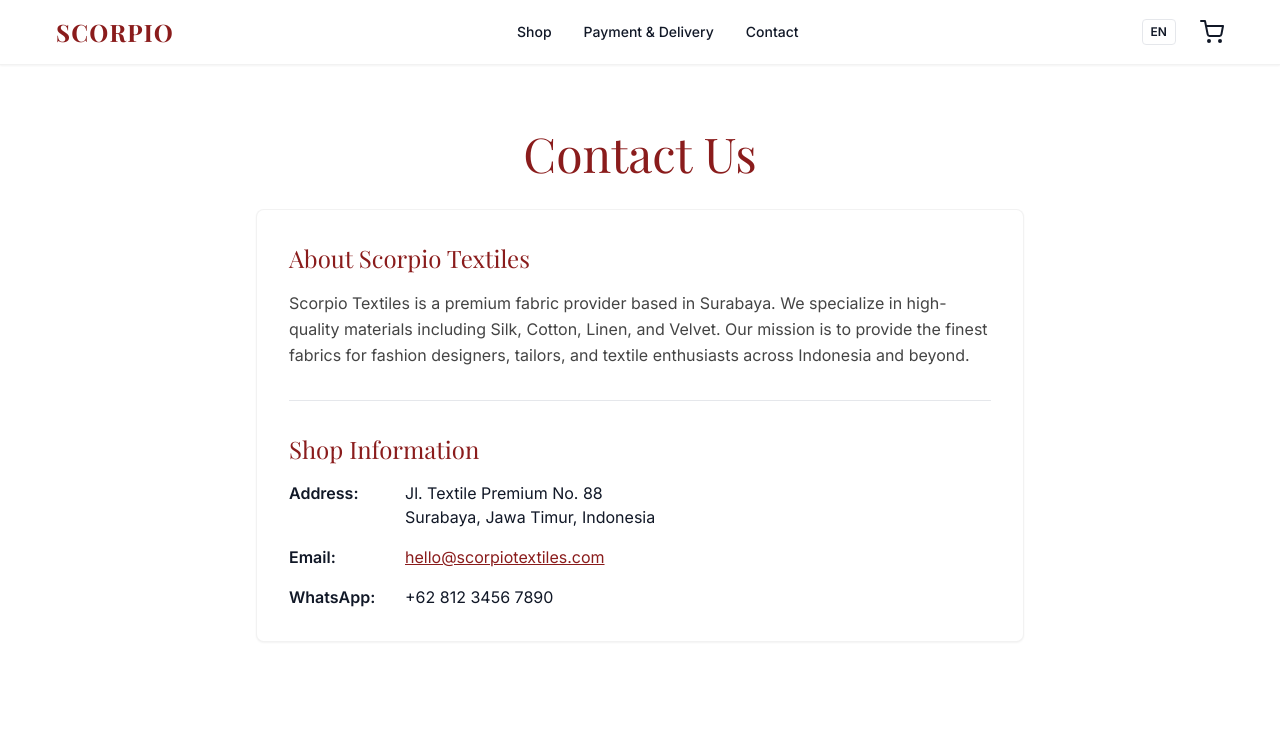
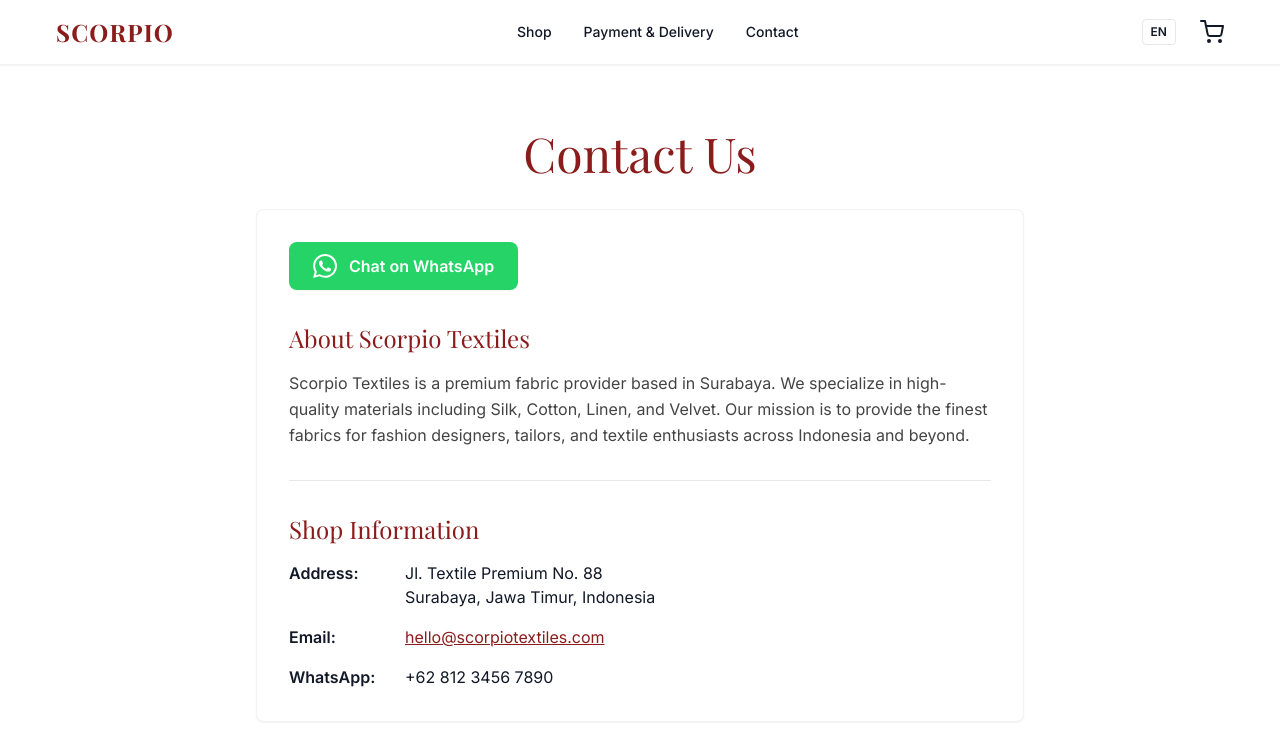
Before and after one commit to AaronDesuu/fabric-web, a Next.js app: page /en/contact in a window 1280 px wide. Shown: the top 754 px of the page. Built offline with nearby package versions, Linux system fonts and the light colour scheme.

Commit message:
feat: added whatsapp

```diff
--- a/app/[locale]/contact/page.js
+++ b/app/[locale]/contact/page.js
@@ -11,6 +11,18 @@
             </h1>
 
             <div className="bg-white p-8 rounded-lg shadow-sm mb-8 border border-black/5">
+                <a
+                    href="https://wa.me/6281234567890"
+                    target="_blank"
+                    rel="noopener noreferrer"
+                    className="flex items-center justify-center gap-3 bg-[#25D366] hover:bg-[#20bd5a] text-white font-bold py-3 px-6 rounded-lg transition-all mb-8 w-full md:w-fit shadow-sm group"
+                >
+                    <svg width="24" height="24" viewBox="0 0 24 24" fill="currentColor" className="group-hover:scale-110 transition-transform">
+                        <path d="M17.472 14.382c-.297-.149-1.758-.867-2.03-.967-.273-.099-.471-.148-.67.15-.197.297-.767.966-.94 1.164-.173.199-.347.223-.644.075-.297-.15-1.255-.463-2.39-1.475-.883-.788-1.48-1.761-1.653-2.059-.173-.297-.018-.458.13-.606.134-.133.298-.347.446-.52.149-.174.198-.298.298-.497.099-.198.05-.371-.025-.52-.075-.149-.669-1.612-.916-2.207-.242-.579-.487-.5-.669-.51-.173-.008-.371-.01-.57-.01-.198 0-.52.074-.792.372-.272.297-1.04 1.016-1.04 2.479 0 1.462 1.065 2.875 1.213 3.074.149.198 2.096 3.2 5.077 4.487.709.306 1.262.489 1.694.625.712.227 1.36.195 1.871.118.571-.085 1.758-.719 2.006-1.413.248-.694.248-1.289.173-1.413-.074-.124-.272-.198-.57-.347m-5.421 7.403h-.004a9.87 9.87 0 01-5.031-1.378l-.361-.214-3.741.982.998-3.648-.235-.374a9.86 9.86 0 01-1.51-5.26c.001-5.45 4.436-9.884 9.888-9.884 2.64 0 5.122 1.03 6.988 2.898a9.825 9.825 0 012.893 6.994c-.003 5.45-4.437 9.884-9.885 9.884m8.413-18.297A11.815 11.815 0 0012.05 0C5.495 0 .16 5.335.157 11.892c0 2.096.547 4.142 1.588 5.945L.057 24l6.305-1.654a11.882 11.882 0 005.683 1.448h.005c6.554 0 11.89-5.335 11.893-11.893a11.821 11.821 0 00-3.48-8.413Z" />
+                    </svg>
+                    {t('whatsapp')}
+                </a>
+
                 <h2 className="text-2xl font-heading text-primary mb-4">{t('aboutTitle')}</h2>
                 <p className="mb-6 leading-relaxed text-[#444]">
                     {t('aboutText')}
--- a/messages/en.json
+++ b/messages/en.json
@@ -35,7 +35,8 @@
     "aboutTitle": "About Scorpio Textiles",
     "aboutText": "Scorpio Textiles is a premium fabric provider based in Surabaya. We specialize in high-quality materials including Silk, Cotton, Linen, and Velvet. Our mission is to provide the finest fabrics for fashion designers, tailors, and textile enthusiasts across Indonesia and beyond.",
     "infoTitle": "Shop Information",
-    "addressLabel": "Address"
+    "addressLabel": "Address",
+    "whatsapp": "Chat on WhatsApp"
   },
   "Product": {
     "perMeter": "/ meter"
--- a/messages/id.json
+++ b/messages/id.json
@@ -35,7 +35,8 @@
     "aboutTitle": "Tentang Scorpio Textiles",
     "aboutText": "Scorpio Textiles adalah penyedia kain premium yang berbasis di Surabaya. Kami mengkhususkan diri dalam bahan berkualitas tinggi termasuk Sutra, Katun, Linen, dan Beludru. Misi kami adalah menyediakan kain terbaik bagi perancang busana, penjahit, dan penggemar tekstil di seluruh Indonesia dan sekitarnya.",
     "infoTitle": "Informasi Toko",
-    "addressLabel": "Alamat"
+    "addressLabel": "Alamat",
+    "whatsapp": "Chat via WhatsApp"
   },
   "Product": {
     "perMeter": "/ meter"
```
